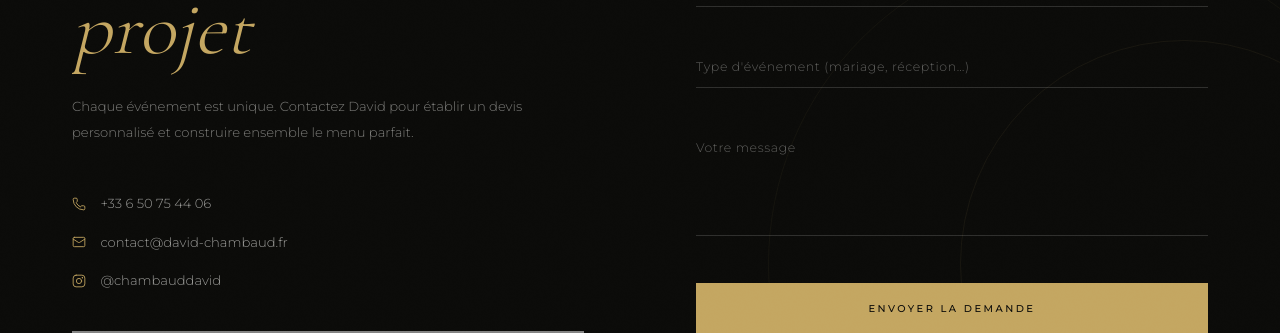
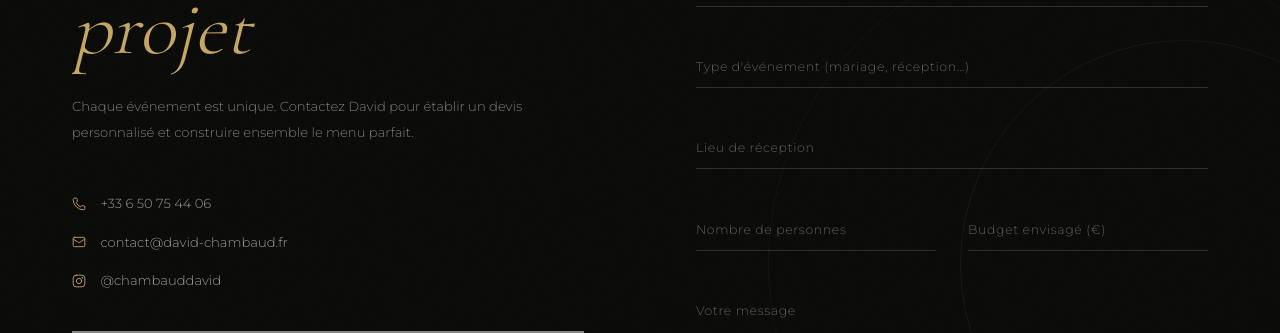
Before and after one commit to FrekiManagarm/d-chambaud, a Next.js app: page / in a window 1280 px wide. Shown: the part 9120-9453 px from the top of the page. Built offline with nearby package versions, Linux system fonts and the light colour scheme; grey boxes are pictures that could not be loaded.

Commit message:
some fixes

```diff
--- a/app/page.tsx
+++ b/app/page.tsx
@@ -3664,6 +3664,11 @@ function ContactSection() {
                 label="Type d'événement (mariage, réception…)"
                 type="text"
               />
+              <FloatingInput label="Lieu de réception" type="text" />
+              <div style={{ display: "grid", gridTemplateColumns: "1fr 1fr", gap: "0 2rem" }}>
+                <FloatingInput label="Nombre de personnes" type="number" />
+                <FloatingInput label="Budget envisagé (€)" type="text" />
+              </div>
               <FloatingInput label="Votre message" multiline />
 
               <motion.button
```
